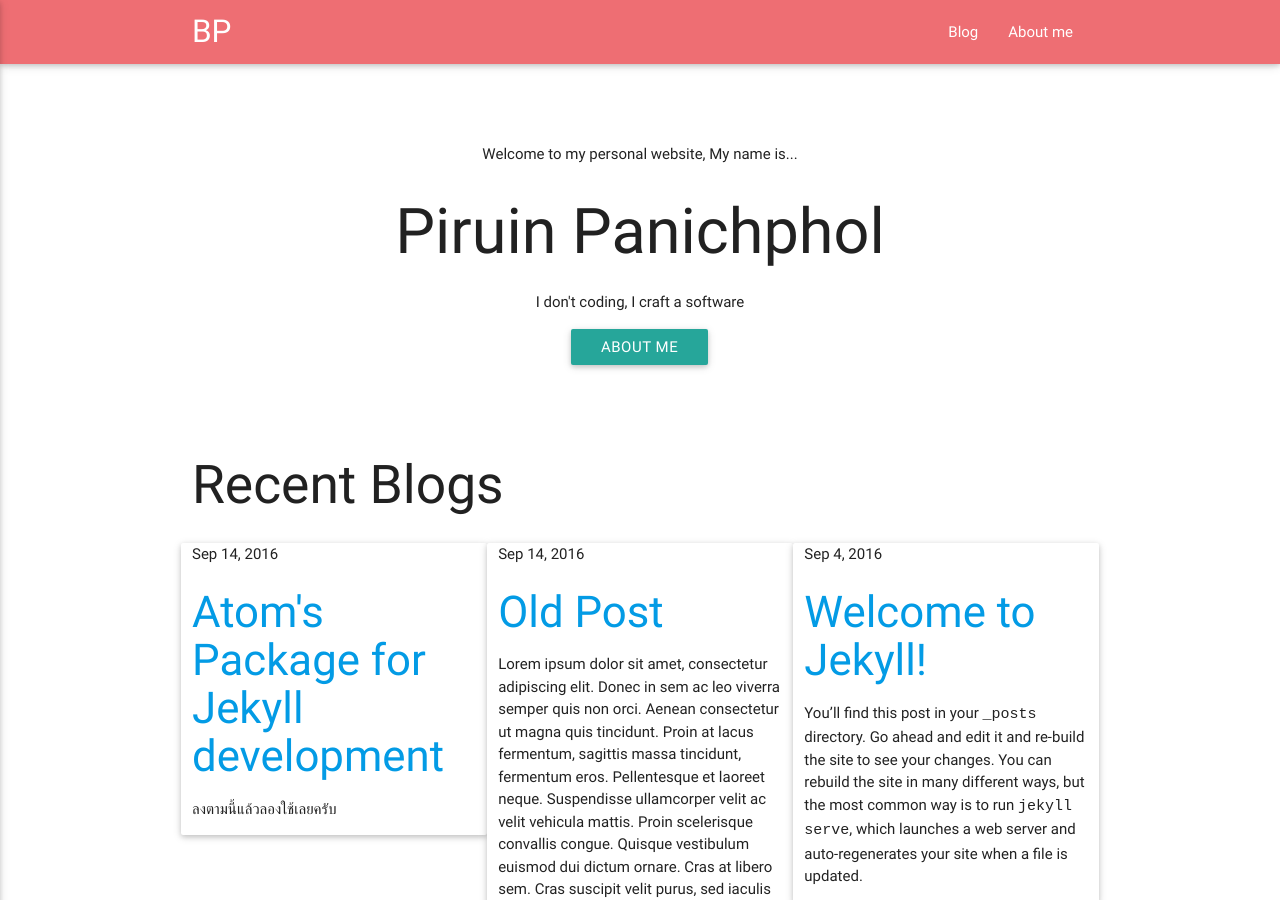
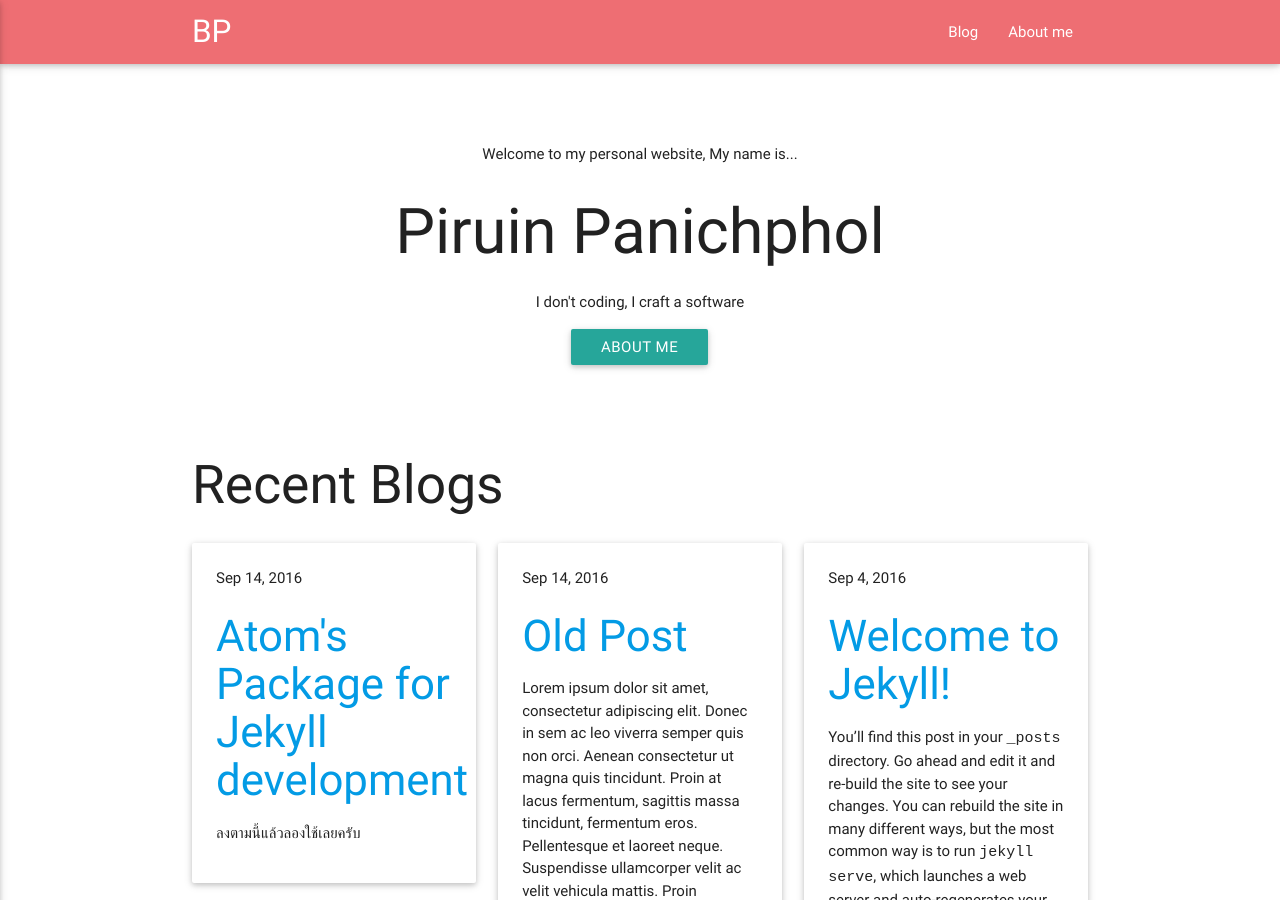
Before and after one commit to piruin/piruin.github.io, a Jekyll site: the page built from index.html, in a window 1280 px wide and 900 px high. Built offline with Jekyll 4.4.1, drawn with Linux system fonts in a browser that asks for light colours; nearby versions of some CDN libraries.

Commit message:
update recent blog section layout

```diff
--- a/index.html
+++ b/index.html
@@ -12,12 +12,16 @@ layout: default
     <h2>Recent Blogs</h2>
     <div class="row">
         {% for post in site.posts limit:3 %}
-    <article class="col s12 m4 card-panel hoverable">
-      <span class="post-meta">{{ post.date | date: "%b %-d, %Y" }}</span>
-      <h3><a class="post-link" href="{{ post.url | prepend: site.baseurl }}">{{ post.title | escape }}</a></h3>
+        <div class="col s12 m4">
+            <article class="card-panel hoverable" style="padding:24px;">
+                <time>{{ post.date | date: "%b %-d, %Y" }}</time>
+                <h3><a href="{{ post.url | prepend: site.baseurl }}">{{ post.title | escape }}</a></h3>
                 {{ post.excerpt }}
             </article>
+        </div>
         {% endfor %}
     </div>
-  <div class="right-align"><a class="waves-effect waves-light btn" href="/blog/">More</a></div>
+    <div class="right-align">
+      <a class="waves-effect waves-light btn" href="/blog/">More</a>
+    </div>
 </section>
```
Lines whose indentation alone changed are shown as unchanged.
